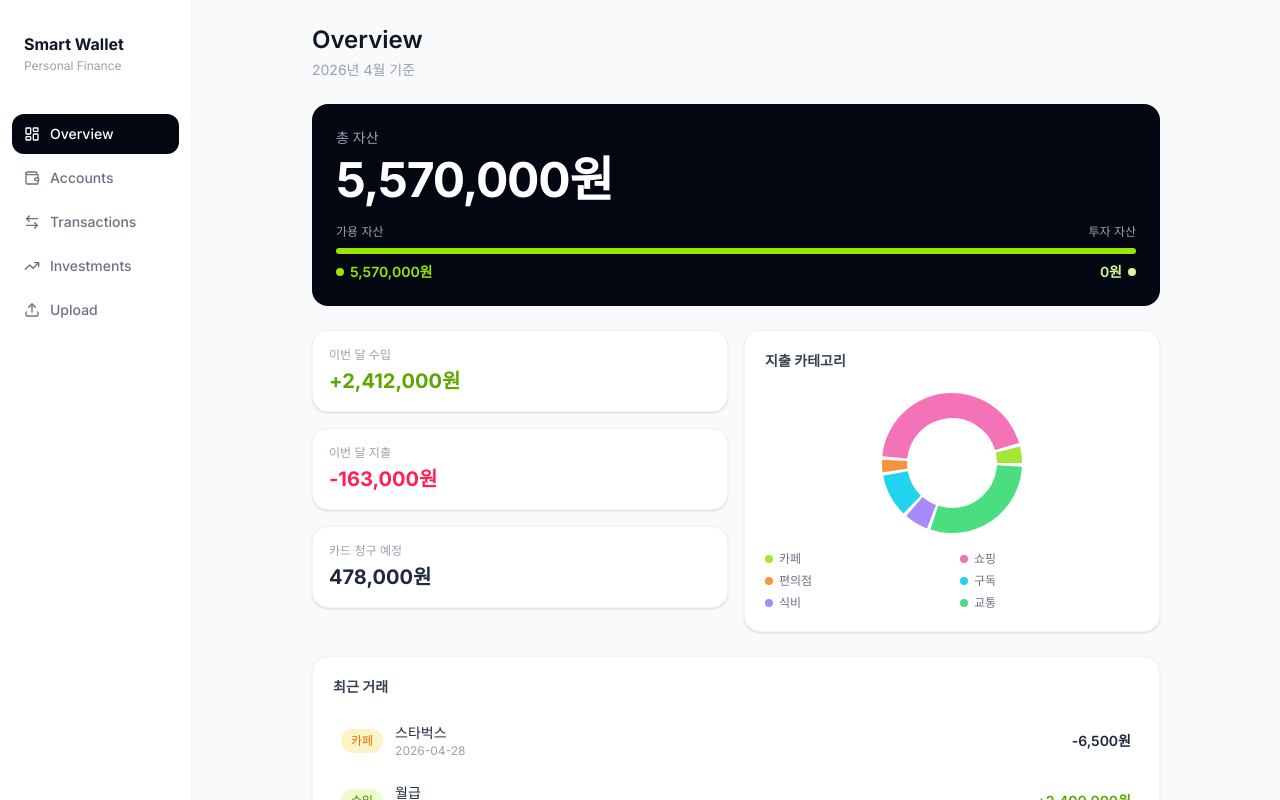
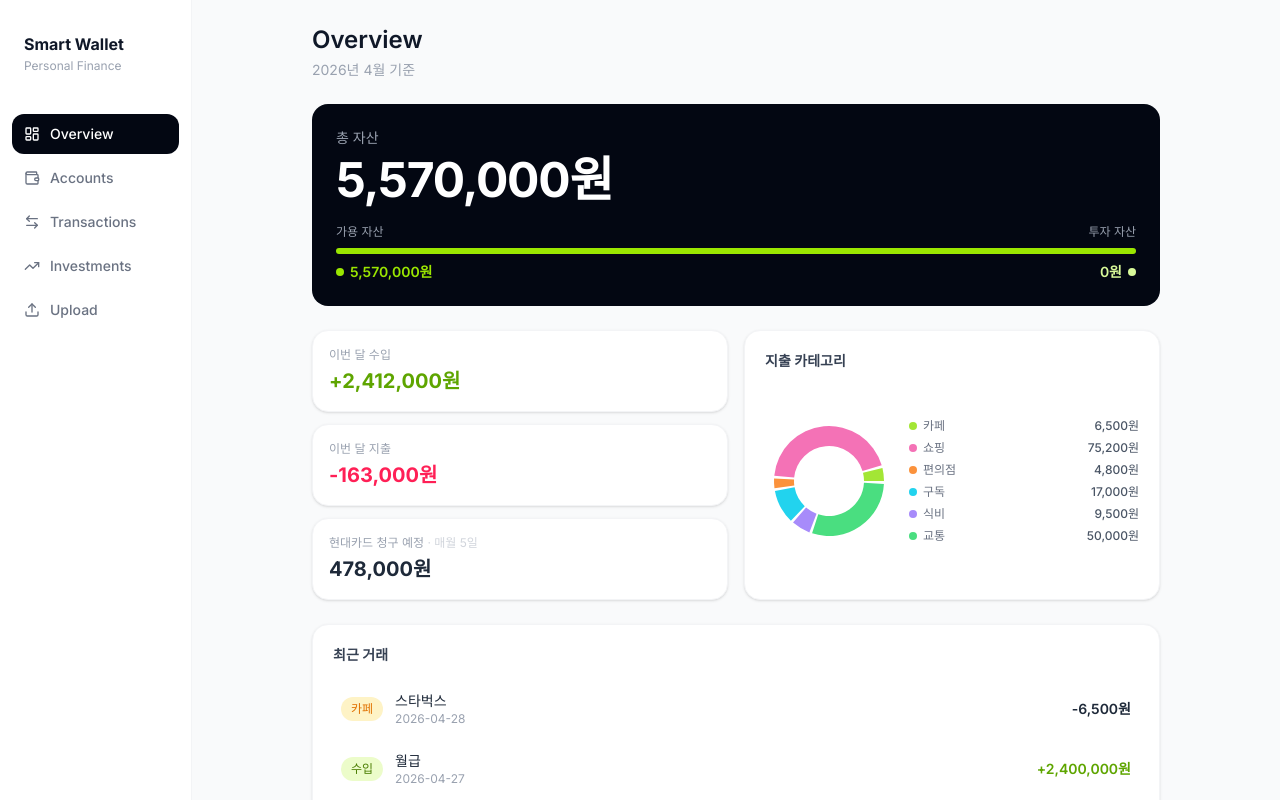
Before and after one commit to yoobilee/smart-wallet-dashboard, a React (Vite) app: page / in a window 1280 px wide. Shown: the top 800 px of the page. Built offline with nearby package versions, Linux system fonts and the light colour scheme.

Commit message:
feat: Dashboard UI 개선 - 차트 레이아웃, 날짜 자동화, 은행 로고 추가

```diff
--- a/src/pages/Dashboard.jsx
+++ b/src/pages/Dashboard.jsx
@@ -1,47 +1,65 @@
+// =============================================
+// Dashboard 페이지 - 메인 화면
+// 자산 현황, 수입/지출 요약, 최근 거래 내역, 도넛 차트
+// =============================================
+
 import { PieChart, Pie, Cell, Tooltip, ResponsiveContainer } from "recharts";
-import { totalCardSpending as dummyCardSpending } from "../data/dummyData";
+import {
+  totalCardSpending as dummyCardSpending,
+} from "../data/dummyData";
 import { useData } from "../context/DataContext";
 
 const formatKRW = (amount) => Math.abs(amount).toLocaleString("ko-KR") + "원";
 
 const categoryColor = {
-  카페: "bg-amber-100 text-amber-600",
-  쇼핑: "bg-pink-100 text-pink-600",
+  카페:   "bg-amber-100 text-amber-600",
+  쇼핑:   "bg-pink-100 text-pink-600",
   편의점: "bg-orange-100 text-orange-600",
-  투자: "bg-lime-100 text-lime-600",
-  구독: "bg-purple-100 text-purple-600",
-  식비: "bg-green-100 text-green-600",
-  교통: "bg-cyan-100 text-cyan-600",
-  수입: "bg-lime-100 text-lime-700",
-  이체: "bg-gray-100 text-gray-500",
-  의료: "bg-red-100 text-red-500",
+  투자:   "bg-lime-100 text-lime-600",
+  구독:   "bg-purple-100 text-purple-600",
+  식비:   "bg-green-100 text-green-600",
+  교통:   "bg-cyan-100 text-cyan-600",
+  수입:   "bg-lime-100 text-lime-700",
+  이체:   "bg-gray-100 text-gray-500",
+  의료:   "bg-red-100 text-red-500",
 };
 
-const CHART_COLORS = ["#a3e635", "#f472b6", "#fb923c", "#22d3ee", "#a78bfa", "#4ade80", "#fbbf24"];
+const bankFavicons = {
+  신한은행:   "https://www.google.com/s2/favicons?domain=bank.shinhan.com&sz=32",
+  카카오뱅크: "https://www.google.com/s2/favicons?domain=kakaobank.com&sz=32",
+  토스뱅크:   "https://www.google.com/s2/favicons?domain=tossbank.com&sz=32",
+  현대카드:   "https://www.google.com/s2/favicons?domain=hyundaicard.com&sz=32",
+  NH투자증권: "https://www.google.com/s2/favicons?domain=nhqv.com&sz=32",
+};
+
+const CHART_COLORS = ["#a3e635", "#f472b6", "#fb923c", "#22d3ee", "#a78bfa", "#4ade80", "#fbbf24", "#94a3b8", "#f87171"];
 
 function Dashboard() {
-  // DataContext에서 현재 모드에 맞는 거래내역 가져오기
   const { transactions, totalBankBalance, thisMonthIncome, thisMonthExpense, isDemoMode, totalInvestmentBalance } = useData();
 
-  // 실제 데이터 모드일 때는 투자/카드 더미 데이터 제외
-  const totalAssets = totalBankBalance + totalInvestmentBalance;
-  const availableBalance = totalBankBalance;
+  // 현재 날짜 기반으로 날짜 표시
+  const now = new Date();
+  const currentMonthLabel = `${now.getFullYear()}년 ${now.getMonth() + 1}월 기준`;
 
-  // 이번 달 카드 청구 예정액 (현대카드 거래내역 기준)
-  const now = new Date();
+  // 이번 달 범위
   const firstDay = `${now.getFullYear()}-${String(now.getMonth() + 1).padStart(2, "0")}-01`;
-  const lastDay = `${now.getFullYear()}-${String(now.getMonth() + 1).padStart(2, "0")}-${String(new Date(now.getFullYear(), now.getMonth() + 1, 0).getDate()).padStart(2, "0")}`;
+  const lastDay  = `${now.getFullYear()}-${String(now.getMonth() + 1).padStart(2, "0")}-${String(new Date(now.getFullYear(), now.getMonth() + 1, 0).getDate()).padStart(2, "0")}`;
 
+  // 카드 청구 예정액 (현대카드 - 이번 달 1일~말일 사용액, 매월 5일 청구)
   const totalCardSpending = isDemoMode
     ? dummyCardSpending
     : transactions
         .filter((t) => t.account === "현대카드" && t.amount < 0 && t.date >= firstDay && t.date <= lastDay)
         .reduce((sum, t) => sum + Math.abs(t.amount), 0);
 
-  // 카테고리별 지출 합계 계산 (여기로 이동!)
+  const totalAssets      = totalBankBalance + totalInvestmentBalance;
+  const availableBalance = totalBankBalance;
+  const investmentRatio  = totalAssets > 0 ? (totalInvestmentBalance / totalAssets) * 100 : 0;
+
+  // 도넛 차트 데이터 (지출 카테고리별)
   const categoryData = Object.entries(
     transactions
-      .filter((t) => t.amount < 0 && t.category !== "투자")
+      .filter((t) => t.amount < 0 && t.category !== "투자" && t.category !== "이체")
       .reduce((acc, t) => {
         acc[t.category] = (acc[t.category] || 0) + Math.abs(t.amount);
         return acc;
@@ -49,14 +67,14 @@ function Dashboard() {
   ).map(([name, value]) => ({ name, value }));
 
   const recentTransactions = transactions.slice(0, 5);
-  const investmentRatio = (totalInvestmentBalance / totalAssets) * 100;
 
   return (
     <div className="p-6 space-y-6 max-w-4xl mx-auto">
 
+      {/* 상단 타이틀 */}
       <div>
         <h1 className="text-2xl font-semibold text-gray-900 dark:text-white">Overview</h1>
-        <p className="text-sm text-gray-400 mt-1">2026년 4월 기준</p>
+        <p className="text-sm text-gray-400 mt-1">{currentMonthLabel}</p>
       </div>
 
       {/* 총 자산 카드 */}
@@ -89,26 +107,42 @@ function Dashboard() {
 
       {/* 요약 + 차트 */}
       <div className="grid grid-cols-2 gap-4">
-        <div className="space-y-4">
-          <div className="bg-white dark:bg-gray-900 dark:border-gray-800 border border-gray-100 rounded-2xl p-4 shadow-sm">
+
+        {/* 왼쪽 - 수입/지출/카드 요약 */}
+        <div className="space-y-3">
+          <div className="bg-white dark:bg-gray-900 border border-gray-100 dark:border-gray-800 rounded-2xl p-4 shadow-sm">
             <p className="text-xs text-gray-400">이번 달 수입</p>
             <p className="text-xl font-bold text-lime-600 mt-1">+{formatKRW(thisMonthIncome)}</p>
           </div>
-          <div className="bg-white dark:bg-gray-900 dark:border-gray-800 border border-gray-100 rounded-2xl p-4 shadow-sm">
+          <div className="bg-white dark:bg-gray-900 border border-gray-100 dark:border-gray-800 rounded-2xl p-4 shadow-sm">
             <p className="text-xs text-gray-400">이번 달 지출</p>
             <p className="text-xl font-bold text-rose-500 mt-1">-{formatKRW(thisMonthExpense)}</p>
           </div>
-          <div className="bg-white dark:bg-gray-900 dark:border-gray-800 border border-gray-100 rounded-2xl p-4 shadow-sm">
-            <p className="text-xs text-gray-400">카드 청구 예정</p>
+          <div className="bg-white dark:bg-gray-900 border border-gray-100 dark:border-gray-800 rounded-2xl p-4 shadow-sm">
+            <p className="text-xs text-gray-400">현대카드 청구 예정 <span className="text-gray-300">· 매월 5일</span></p>
             <p className="text-xl font-bold text-gray-800 dark:text-white mt-1">{formatKRW(totalCardSpending)}</p>
           </div>
         </div>
 
-        <div className="bg-white dark:bg-gray-900 dark:border-gray-800 border border-gray-100 rounded-2xl p-5 shadow-sm">
+        {/* 오른쪽 - 도넛 차트 */}
+        <div className="bg-white dark:bg-gray-900 border border-gray-100 dark:border-gray-800 rounded-2xl p-5 shadow-sm flex flex-col">
           <h2 className="text-sm font-semibold text-gray-700 dark:text-gray-300 mb-3">지출 카테고리</h2>
-          <ResponsiveContainer width="100%" height={160}>
+
+          <div className="flex items-center gap-4 flex-1">
+            {/* 차트 */}
+            <div className="w-32 h-32 flex-shrink-0">
+              <ResponsiveContainer width="100%" height="100%">
                 <PieChart>
-              <Pie data={categoryData} cx="50%" cy="50%" innerRadius={45} outerRadius={70} dataKey="value" paddingAngle={3} stroke="none">
+                  <Pie
+                    data={categoryData}
+                    cx="50%"
+                    cy="50%"
+                    innerRadius={35}
+                    outerRadius={55}
+                    dataKey="value"
+                    paddingAngle={3}
+                    stroke="none"
+                  >
                     {categoryData.map((entry, index) => (
                       <Cell key={index} fill={CHART_COLORS[index % CHART_COLORS.length]} />
                     ))}
@@ -119,24 +153,41 @@ function Dashboard() {
                   />
                 </PieChart>
               </ResponsiveContainer>
-          <div className="grid grid-cols-2 gap-x-4 gap-y-1.5 mt-2">
+            </div>
+
+            {/* 범례 */}
+            <div className="flex flex-col gap-1.5 flex-1">
               {categoryData.map((entry, index) => (
-              <div key={entry.name} className="flex items-center gap-1.5">
+                <div key={entry.name} className="flex items-center justify-between">
+                  <div className="flex items-center gap-1.5">
                     <span className="w-2 h-2 rounded-full flex-shrink-0" style={{ backgroundColor: CHART_COLORS[index % CHART_COLORS.length] }} />
-                <span className="text-xs text-gray-500 dark:text-gray-400 truncate">{entry.name}</span>
+                    <span className="text-xs text-gray-500 dark:text-gray-400">{entry.name}</span>
+                  </div>
+                  <span className="text-xs text-gray-600 dark:text-gray-300 font-medium">{formatKRW(entry.value)}</span>
                 </div>
               ))}
             </div>
           </div>
         </div>
 
+      </div>
+
       {/* 최근 거래 */}
-      <div className="bg-white dark:bg-gray-900 dark:border-gray-800 border border-gray-100 rounded-2xl p-5 shadow-sm">
+      <div className="bg-white dark:bg-gray-900 border border-gray-100 dark:border-gray-800 rounded-2xl p-5 shadow-sm">
         <h2 className="text-sm font-semibold text-gray-700 dark:text-gray-300 mb-4">최근 거래</h2>
         <div className="space-y-1">
           {recentTransactions.map((t) => (
             <div key={t.id} className="flex items-center justify-between px-2 py-2.5 rounded-xl hover:bg-gray-50 dark:hover:bg-gray-800 transition-colors cursor-default">
               <div className="flex items-center gap-3">
+                {/* 은행 로고 */}
+                {t.account && bankFavicons[t.account] && (
+                  <img
+                    src={bankFavicons[t.account]}
+                    alt={t.account}
+                    className="w-4 h-4 rounded-sm flex-shrink-0"
+                    onError={(e) => e.target.style.display = "none"}
+                  />
+                )}
                 <span className={`text-xs px-2.5 py-1 rounded-full font-medium ${categoryColor[t.category] || "bg-gray-100 text-gray-600"}`}>
                   {t.category}
                 </span>
```
Lines whose indentation alone changed are shown as unchanged.
